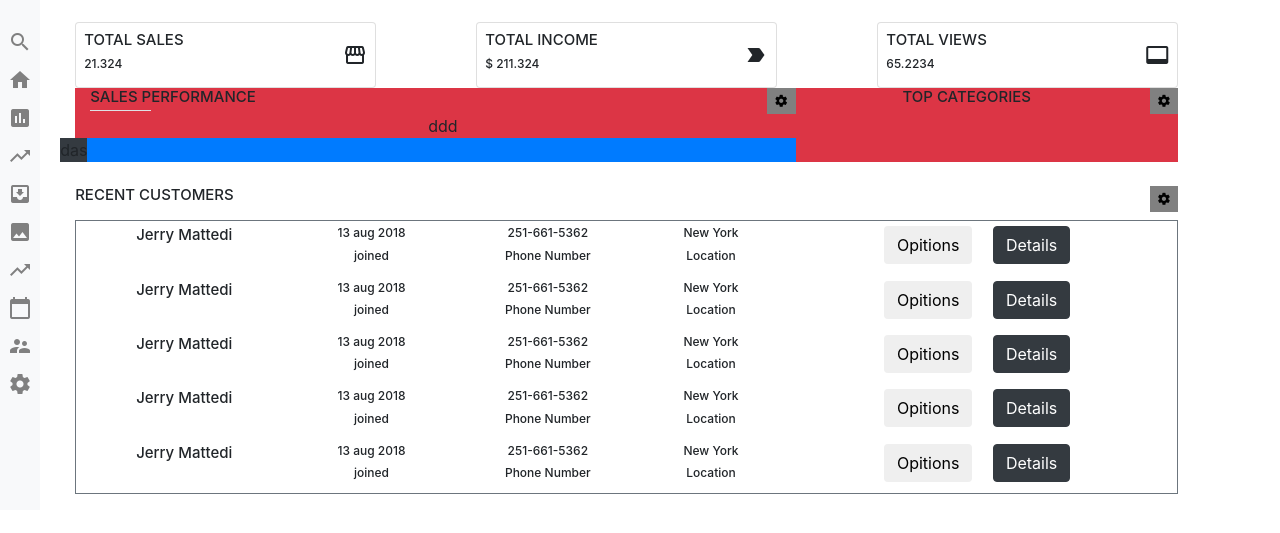
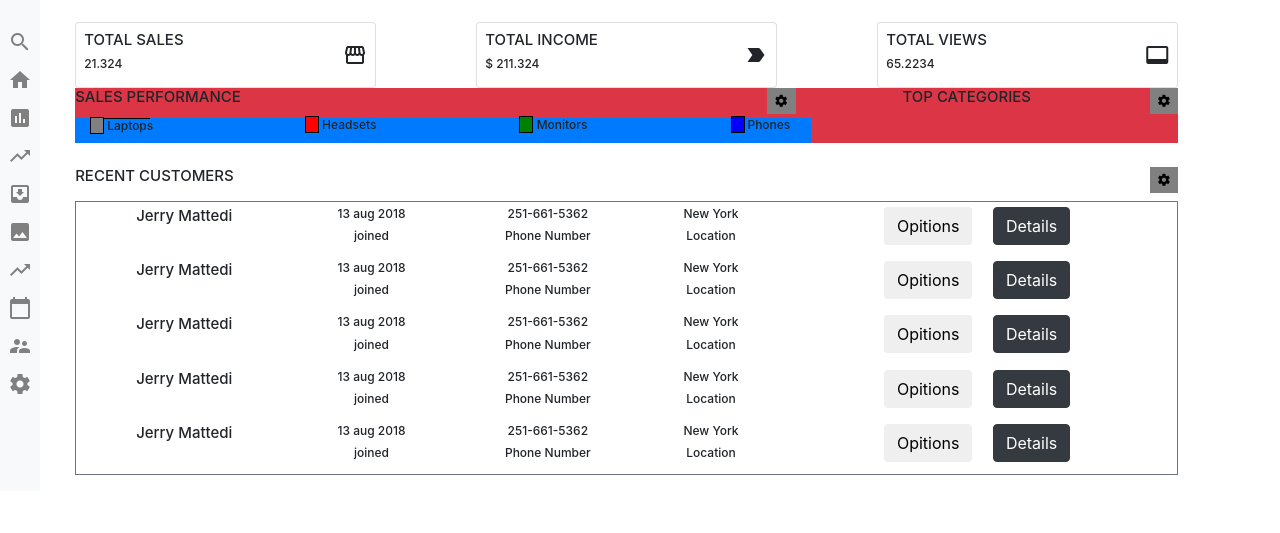
Before and after one commit to italosilva01-zz/esig_test, a plain HTML site: page index.html in a window 1280 px wide. Shown: the part 59-592 px from the top of the page. Drawn offline with nearby package versions, Linux system fonts and the light colour scheme.

Commit message:
checkpoint

```diff
--- a/index.html
+++ b/index.html
@@ -202,20 +202,41 @@
                         <!--sales performance-->
                         <section class="col-8">
                             <!--title-->
-                            <div class="d-flex justify-content-between col-12">
-                                <h5><span class="border-bottom pb-1">SALES P</span>ERFORMANCE</h5>
+                            <div class="d-flex justify-content-between col-12 pl-0">
+                                <h5><span class="border-bottom pb-3 border-dark">SALES</span> PERFORMANCE</h5>
                                 <button class="settings">
                                     <i class="material-icons">
                                         settings
                                     </i>
                                 </button>
-                            </div>ddd
+                            </div>
 
-                            <div class="row col-12 bg-primary">
-                                <div class="row  bg-dark">
-                                    das
+                            <div class=" col-12 bg-primary mt-1">
+                                <!--subtitle-->
+                                <div class="d-flex justify-content-between">
+
+                                    <div class="subtitle mr-3" id="laptops">
+                                        <h6>Laptops</h6>
+                                    </div>
+
+                                    <div class="subtitle mr-2" id="headsets">
+                                        <h6>Headsets</h6>
+                                    </div>
+                                    <div class="subtitle mr-2" id="monitors">
+                                        <h6>Monitors</h6>
+                                    </div>
+                                    <div class="subtitle mr-2" id="phones">
+                                        <h6>Phones</h6>
+                                    </div>
+
+
                                 </div>
 
+                                <!--graphic-->
+                                <div class="col-md-12 mx-auto">
+
+
+                                </div>
                             </div>
 
                         </section>
@@ -419,6 +440,7 @@
     <script src="https://stackpath.bootstrapcdn.com/bootstrap/4.1.3/js/bootstrap.min.js"
         integrity="sha384-ChfqqxuZUCnJSK3+MXmPNIyE6ZbWh2IMqE241rYiqJxyMiZ6OW/JmZQ5stwEULTy" crossorigin="anonymous">
     </script>
+    <script src="js/graphic.js"></script>
 </body>
 
 </html>
--- a/scss/style.scss
+++ b/scss/style.scss
@@ -134,4 +134,25 @@ main {
             font-size: 90%;
         }
     }
+
+    .subtitle h6::before{
+        content: "";
+        border: 1px solid black;
+
+        padding: 0px 6px;
+        margin-right: 5%;
+        background-color: #808080;
+    }
+    #laptops{
+        border-top: 1px solid black;
+    }
+    #headsets h6::before{
+        background-color: red;
+    }
+    #monitors h6::before{
+        background-color: green;
+    }
+    #phones h6::before{
+        background-color:blue;
+    }
 }
```
Also changed, not shown: css/style.css, 1 other file.
